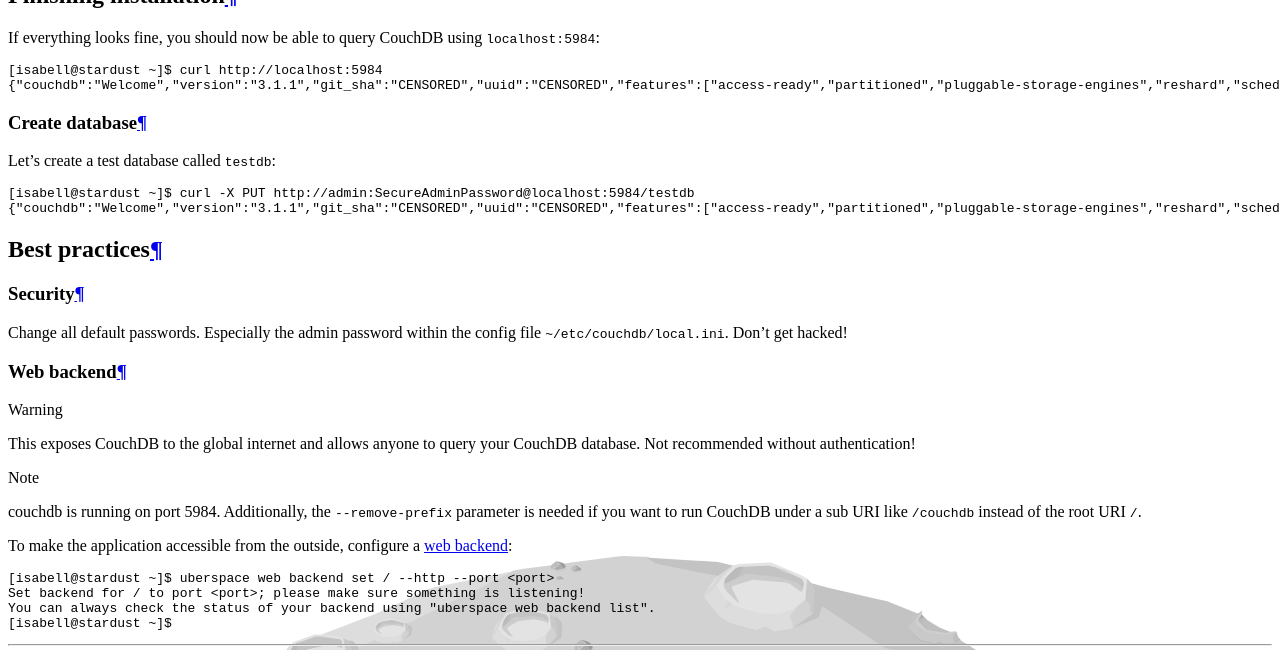
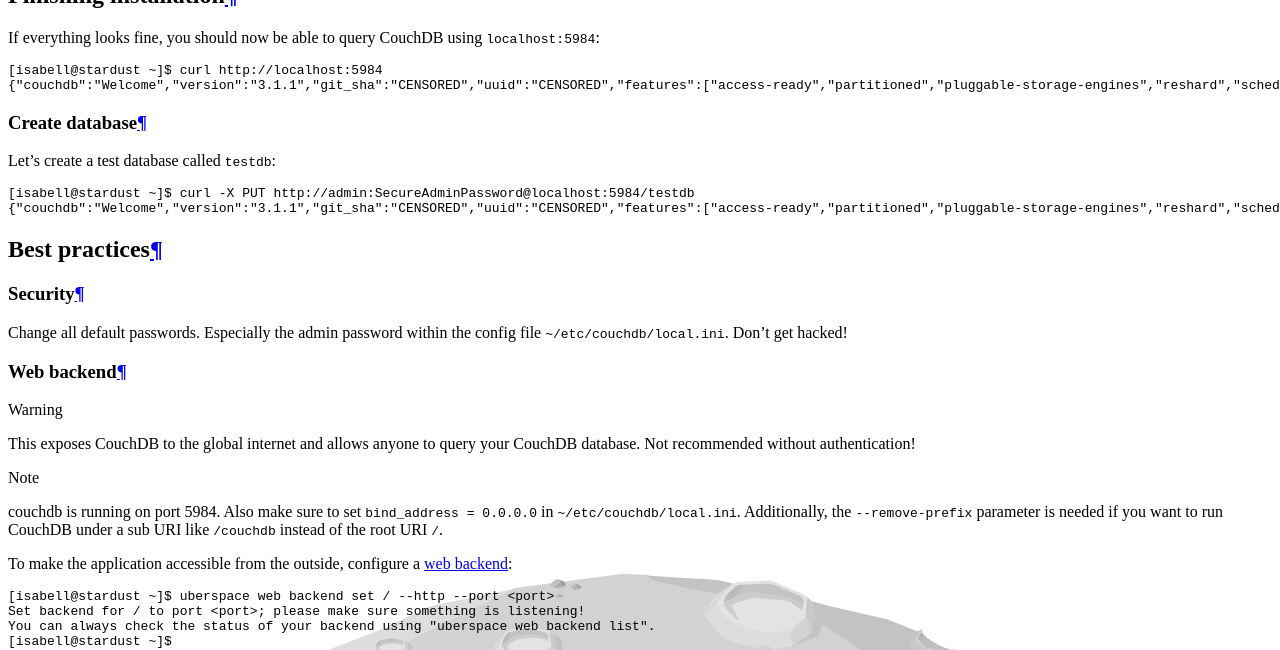
Before and after one commit to Uberspace/lab, a Sphinx documentation site: the page built from source/guide_couchdb.rst, in a window 1280 px wide and 900 px high, scrolled down 5537 px, cut to the strip 0-650 px from the top of the window. Built offline with Sphinx 7.4.7 and the Read the Docs theme 2.0.0, drawn with Linux system fonts in a browser that asks for light colours.

Commit message:
[couchdb] add note regarding binding to 0.0.0.0
Co-authored-by: luto <m@luto.at>

```diff
--- a/source/guide_couchdb.rst
+++ b/source/guide_couchdb.rst
@@ -141,7 +141,7 @@
 
 .. note::
 
-    couchdb is running on port 5984. Additionally, the ``--remove-prefix`` parameter is needed if you want to run CouchDB under a sub URI like ``/couchdb`` instead of the root URI ``/``.
+    couchdb is running on port 5984. Also make sure to set ``bind_address = 0.0.0.0`` in ``~/etc/couchdb/local.ini``. Additionally, the ``--remove-prefix`` parameter is needed if you want to run CouchDB under a sub URI like ``/couchdb`` instead of the root URI ``/``.
 
 .. include:: includes/web-backend.rst
 
```
